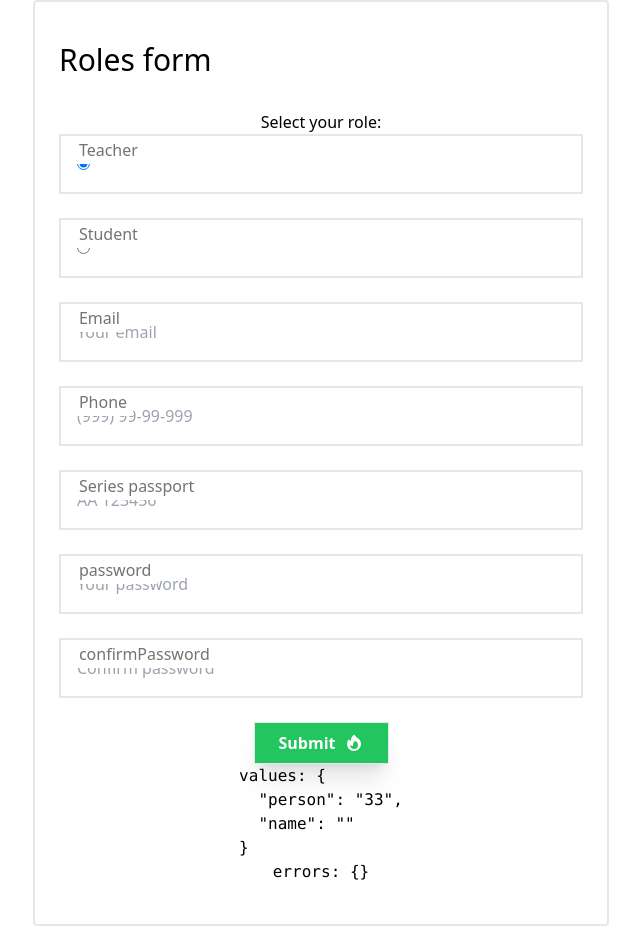
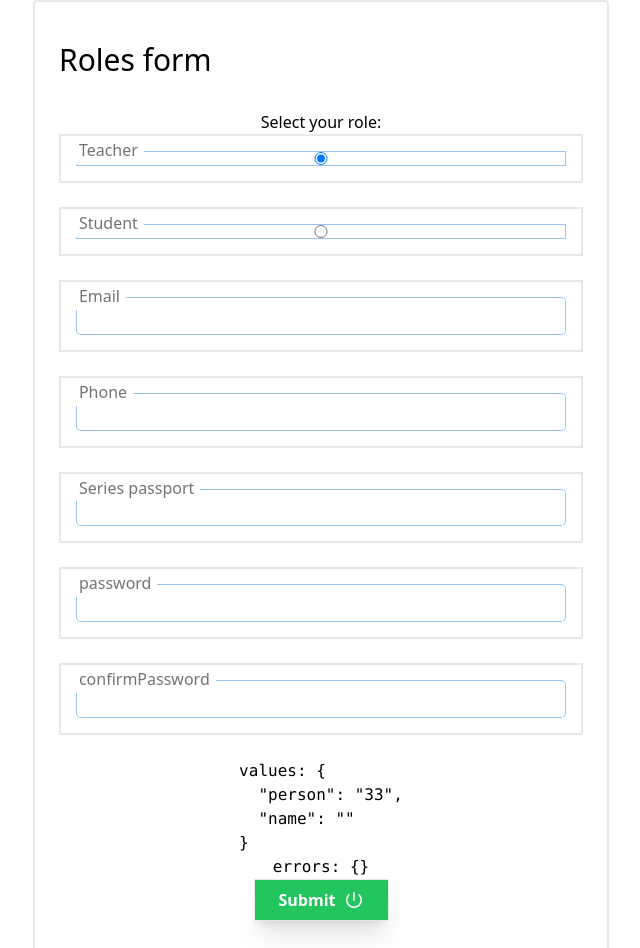
Before and after one commit to RostislavSuslov/Kalyna.design-Kraken, a Vue app: page / in a window 1280 px wide. Shown: the top 948 px of the page, without its empty margins (319-959 px from the left). Built offline with nearby package versions, Linux system fonts and the light colour scheme; what @devindex/vue-mask would draw is missing.

Commit message:
feat: RolesFormNew add modal window

```diff
--- a/src/App.vue
+++ b/src/App.vue
@@ -1,21 +1,24 @@
 <script setup>
-import LoginForm from "@/components/provide/LoginForm.vue";
-import PrepareForm from "@/components/validate/PrepareForm.vue";
-import RegisterForm from "@/components/validate/RegisterForm.vue";
-import RolesForm from "@/components/validate/RolesForm.vue";
-import DynamicComponent from "@/components/DynamicComponent.vue";
+ import LoginForm from "@/components/provide/LoginForm.vue";
+// import PrepareForm from "@/components/validate/PrepareForm.vue";
+// import RegisterForm from "@/components/validate/RegisterForm.vue";
+// import RolesForm from "@/components/validate/RolesForm.vue";
+// import DynamicComponent from "@/components/DynamicComponent.vue";
 import RolesFormNew from "@/components/RolesFormNew.vue";
+import {FireIcon} from '@heroicons/vue/20/solid'
+import PrepareButton from "@/components/validate/PrepareButton.vue";
+
+import { ref } from 'vue';
+import CustomModal from "@/components/CustomModal.vue";
+
 </script>
 <template>
-  <div class="container ">
-    <roles-form-new></roles-form-new>
-    <dynamic-component />
-<!--    <roles-form />-->
-    <!--<register-form />-->
-    <!--<prepare-form />-->
-    <!--<login-form />-->
-  </div>
+  <roles-form-new />
+
+  <div id="test"></div>
 </template>
 <style lang="scss">
   @import './assets/css/style.scss';
+
+
 </style>
--- /dev/null
+++ b/src/components/CustomModal.vue
@@ -0,0 +1,83 @@
+<template>
+  <div>
+    <prepare-button
+        color="success"
+        :right-icon="PowerIcon"
+        @click="open = true"
+        type="button"
+        :loading="false"
+
+    >Submit
+    </prepare-button>
+
+
+    <Teleport to="body">
+      <div v-if="open" class="fixed inset-0 flex items-center justify-center z-50">
+        <div class="modal-container">
+          <h2 class="text-2xl font-bold text-gray-800 mb-4">Hello from the modal!</h2>
+
+          <div class="flex">
+            <prepare-button
+                color="danger"
+                type="button"
+                @click="open = false"
+                :left-icon="HandThumbDownIcon"
+            >Close</prepare-button>
+            <prepare-button
+                color="warning"
+                type="submit"
+                @click="handleConfirm"
+                :right-icon="RocketLaunchIcon"
+            >
+              Confirm
+            </prepare-button>
+          </div>
+          <!--        <button type="button" @click="open = false">Close</button>-->
+          <!--        <button type="submit" @click="handleConfirm">Confirm</button>-->
+        </div>
+      </div>
+    </Teleport>
+  </div>
+</template>
+
+<script setup>
+import {ref, defineEmits} from 'vue';
+import {PowerIcon} from '@heroicons/vue/20/solid';
+import {RocketLaunchIcon} from '@heroicons/vue/20/solid';
+import {HandThumbDownIcon} from '@heroicons/vue/20/solid';
+import PrepareButton from "./validate/PrepareButton.vue";
+
+const open = ref(false)
+const loading = ref(true)
+const emit = defineEmits(['confirmClicked'])
+
+const handleConfirm = () => {
+  emit('confirmClicked');
+  open.value = false;
+
+}
+</script>
+
+<style type="scss" scoped>
+
+/* Стили для модального окна */
+.modal-container {
+  background-color: #f1f2f6; /* Цвет фона */
+  border-radius: 10px; /* Скругление углов */
+  padding: 20px; /* Внутренний отступ */
+  box-shadow: 0 4px 6px rgba(0, 0, 0, 0.1); /* Тень */
+  width: 300px; /* Ширина */
+  &:before{
+    content: "";
+    position: fixed;
+    left: 0;
+    top: 0;
+    right: 0;
+    bottom: 0;
+    background-color: #353535b0;
+    border-radius: 10px;
+    box-shadow: 0 4px 6px rgba(0, 0, 0, 0.1);
+    z-index: -1;
+  }
+}
+</style>
--- a/src/components/RolesFormNew.vue
+++ b/src/components/RolesFormNew.vue
@@ -3,13 +3,14 @@
 import * as yup from 'yup';
 import "yup-phone";
 import { useForm } from 'vee-validate';
-import {FireIcon} from '@heroicons/vue/20/solid'
-import PrepareButton from "./validate/PrepareButton.vue";
+
 import ControledField from "@/components/validate/ControledField.vue";
 import TextField from "@/components/validate/TextField.vue";
-import {computed} from "vue";
+import {computed, ref} from "vue";
 import RolesFormTeacher from "@/components/RolesFormTeacher.vue";
 import RolesFormStudent from "@/components/RolesFormStudent.vue";
+import CustomModal from "@/components/CustomModal.vue";
+import { defineEmits} from 'vue';
 
 const PERSONS = {
   Teacher: "33",
@@ -25,6 +26,8 @@ const initialValue = {
   person: PERSONS.Teacher,
   name: "",
 };
+
+const loading = ref(false);
 
 const { handleSubmit, values, errors } = useForm({
   initialValues: initialValue,
@@ -55,15 +58,28 @@ const activeFields = computed(() => {
   return tabs[values.person]
 });
 
-const onSubmit = handleSubmit((values) => {
-  console.log(JSON.stringify(values, null, 2));
-});
+ const onSubmit = handleSubmit((values) => {
+   loading.value = true;
+   setTimeout(()=>{
+   loading.value = false;
+     console.log(JSON.stringify(values, null, 2));
+   },1000)
+
+ });
+
+
+const emit = defineEmits(['confirmClicked'])
+const handleConfirm = () => {
+  onSubmit();
+  console.log('Confirm clicked!')
+  emit('confirmClicked')
+}
 </script>
 <template>
+
   <form
       @submit="onSubmit"
       class="flex flex-col items-center border-2 px-6 py-10 max-w-xl mx-auto mb-6 rounded-[4px]"
-
   >
     <h3 class="block w-full text-3xl mb-8">Roles form</h3>
     <label>Select your role:</label>
@@ -81,9 +97,7 @@ const onSubmit = handleSubmit((values) => {
         placeholder="Your email"
 
     />
-
     <component :is="activeFields" class="tab"></component>
-
     <text-field
         type="password"
         name="password"
@@ -96,17 +110,18 @@ const onSubmit = handleSubmit((values) => {
         label="confirmPassword"
         placeholder="Confirm password"
     />
-    <prepare-button
-        color="success"
-        :right-icon="FireIcon"
-        type="submit"
-        :loading="isSubmitting"
-    >Submit
-    </prepare-button>
+<!--    <prepare-button-->
+<!--        color="success"-->
+<!--        :right-icon="PaperAirplaneIcon"-->
+<!--        type="submit"-->
+
+<!--    >Submit-->
+<!--    </prepare-button>-->
     <pre>values: {{ values }}</pre>
     <pre>errors: {{ errors }}</pre>
+    <custom-modal @confirmClicked="handleConfirm"/>
+  </form>
 
-  </form>
 </template>
 <style>
 
--- a/src/components/validate/ControledField.vue
+++ b/src/components/validate/ControledField.vue
@@ -8,6 +8,7 @@
         :type="type"
         :value="value"
         v-model="innerValue"
+        class="peer block min-h-[auto] w-full rounded ring-1 bg-transparent px-3 py-[0.32rem] leading-[1.6] outline-none transition-all duration-200 ease-linear focus:placeholder:opacity-100 peer-focus:text-primary data-[te-input-state-active]:placeholder:opacity-100 motion-reduce:transition-none dark:text-neutral-200 dark:placeholder:text-neutral-200 dark:peer-focus:text-primary [&:not([data-te-input-placeholder-active])]:placeholder:opacity-0"
     >
   </field-wrapper>
 </template>
--- a/src/components/validate/TextField.vue
+++ b/src/components/validate/TextField.vue
@@ -9,7 +9,7 @@
           :type="type"
           :placeholder="placeholder"
           v-model="innerValue"
-
+          class="peer block min-h-[auto] w-full rounded ring-1 bg-transparent px-3 py-[0.32rem] leading-[1.6] outline-none transition-all duration-200 ease-linear focus:placeholder:opacity-100 peer-focus:text-primary data-[te-input-state-active]:placeholder:opacity-100 motion-reduce:transition-none dark:text-neutral-200 dark:placeholder:text-neutral-200 dark:peer-focus:text-primary [&:not([data-te-input-placeholder-active])]:placeholder:opacity-0"
       />
   </field-wrapper>
 </template>
```
